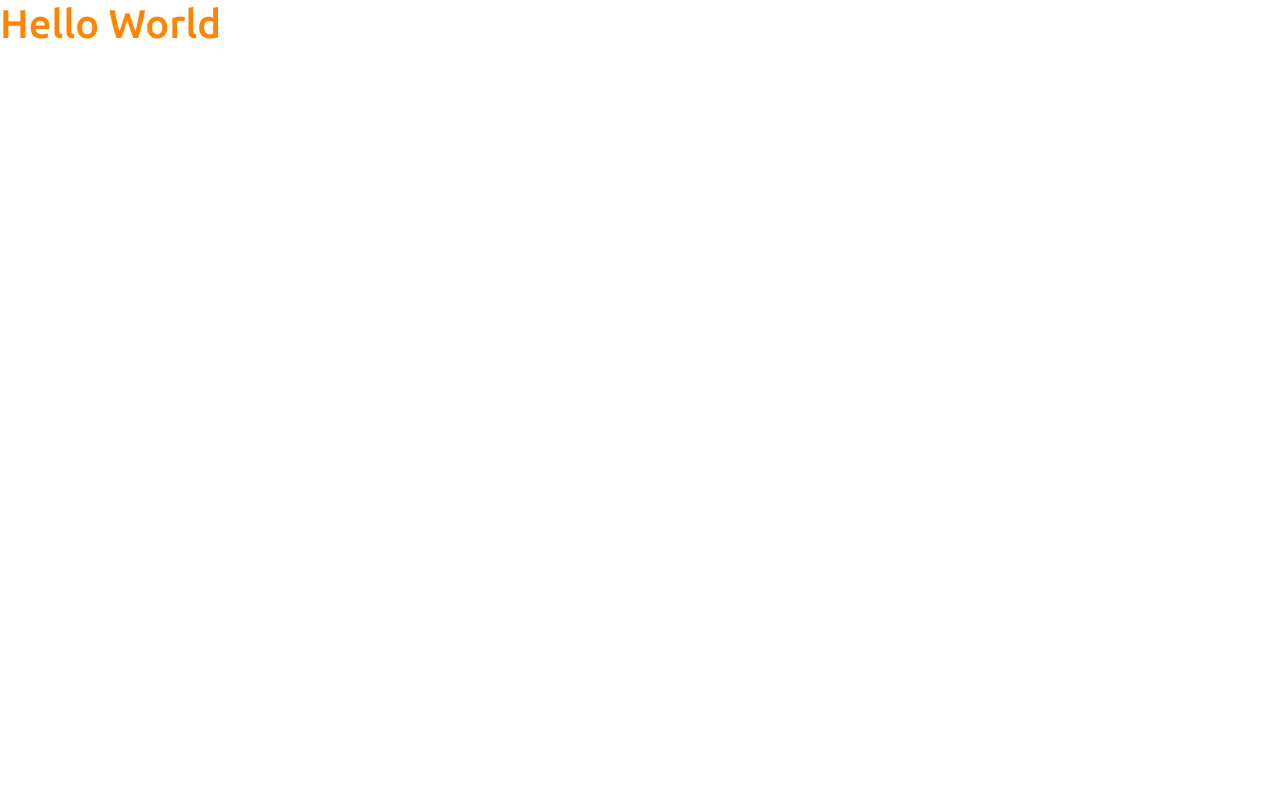
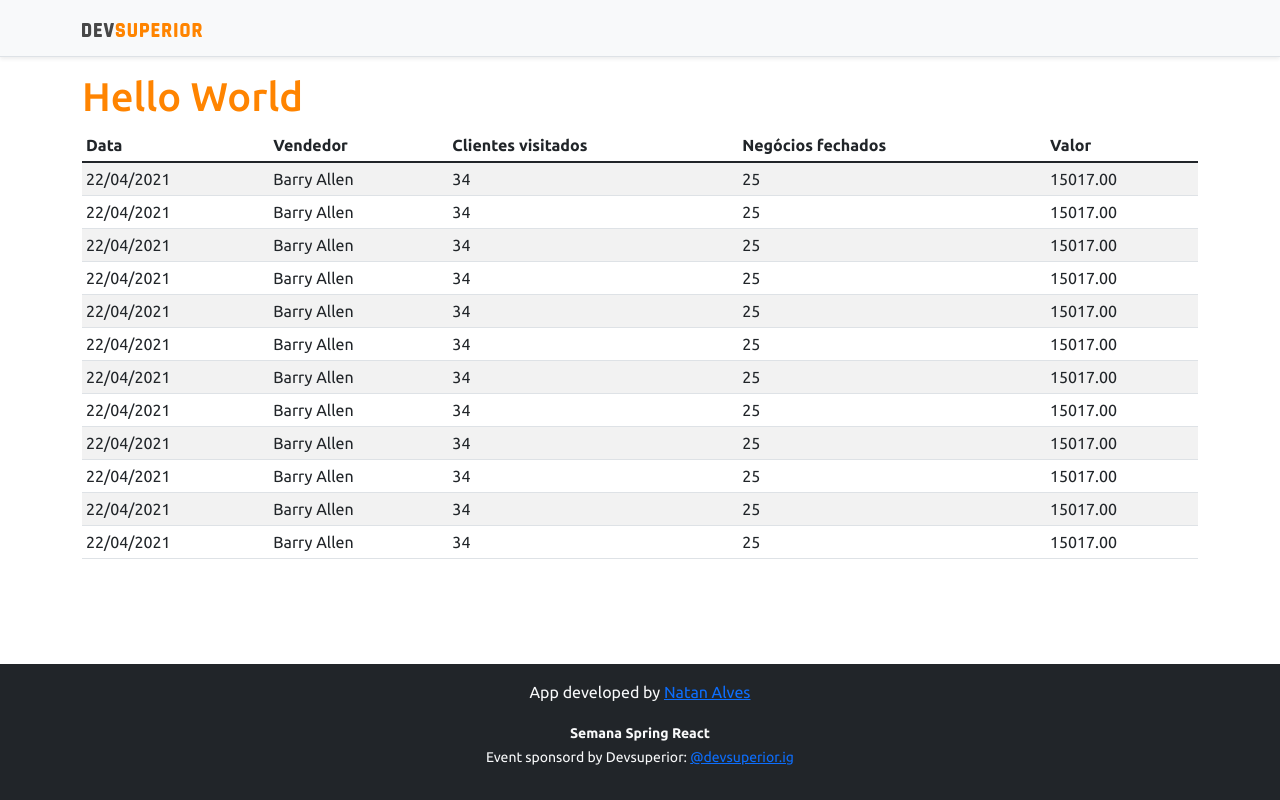
Before and after one commit to natanvittorino/spring_react-dev, a React (Create React App) app in the folder Frontend/: page / in a window 1280 px wide. Built offline with nearby package versions, Linux system fonts and the light colour scheme.

Commit message:
Basic static components

```diff
--- a/Frontend/src/App.tsx
+++ b/Frontend/src/App.tsx
@@ -1,8 +1,19 @@
+  import Footer from "components/Footer";
+import Navbar from "components/Navbar";
+import Datatable from "components/Datatable";
+
   function App() {
     return (
-    <div>
+      <>
+      <Navbar />
+      <div className="container">
         <h1 className="text-primary">Hello World</h1>
+
+        <Datatable />
       </div>
+
+      <Footer/>
+      </>
     );
   }
 
--- /dev/null
+++ b/Frontend/src/components/Datatable/index.tsx
@@ -0,0 +1,118 @@
+const Datatable = () =>  {
+    return (
+        <div className="table-responsive">
+    <table className="table table-striped table-sm">
+        <thead>
+            <tr>
+                <th>Data</th>
+                <th>Vendedor</th>
+                <th>Clientes visitados</th>
+                <th>Negócios fechados</th>
+                <th>Valor</th>
+            </tr>
+        </thead>
+        <tbody>
+            <tr>
+                <td>22/04/2021</td>
+                <td>Barry Allen</td>
+                <td>34</td>
+                <td>25</td>
+                <td>15017.00</td>
+            </tr>
+
+            <tr>
+                <td>22/04/2021</td>
+                <td>Barry Allen</td>
+                <td>34</td>
+                <td>25</td>
+                <td>15017.00</td>
+            </tr>
+
+            <tr>
+                <td>22/04/2021</td>
+                <td>Barry Allen</td>
+                <td>34</td>
+                <td>25</td>
+                <td>15017.00</td>
+            </tr>
+
+            <tr>
+                <td>22/04/2021</td>
+                <td>Barry Allen</td>
+                <td>34</td>
+                <td>25</td>
+                <td>15017.00</td>
+            </tr>
+
+            <tr>
+                <td>22/04/2021</td>
+                <td>Barry Allen</td>
+                <td>34</td>
+                <td>25</td>
+                <td>15017.00</td>
+            </tr>
+
+            <tr>
+                <td>22/04/2021</td>
+                <td>Barry Allen</td>
+                <td>34</td>
+                <td>25</td>
+                <td>15017.00</td>
+            </tr>
+
+            <tr>
+                <td>22/04/2021</td>
+                <td>Barry Allen</td>
+                <td>34</td>
+                <td>25</td>
+                <td>15017.00</td>
+            </tr>
+
+            <tr>
+                <td>22/04/2021</td>
+                <td>Barry Allen</td>
+                <td>34</td>
+                <td>25</td>
+                <td>15017.00</td>
+            </tr>
+
+            <tr>
+                <td>22/04/2021</td>
+                <td>Barry Allen</td>
+                <td>34</td>
+                <td>25</td>
+                <td>15017.00</td>
+            </tr>
+
+            <tr>
+                <td>22/04/2021</td>
+                <td>Barry Allen</td>
+                <td>34</td>
+                <td>25</td>
+                <td>15017.00</td>
+            </tr>
+
+            <tr>
+                <td>22/04/2021</td>
+                <td>Barry Allen</td>
+                <td>34</td>
+                <td>25</td>
+                <td>15017.00</td>
+            </tr>
+
+            <tr>
+                <td>22/04/2021</td>
+                <td>Barry Allen</td>
+                <td>34</td>
+                <td>25</td>
+                <td>15017.00</td>
+            </tr>
+        </tbody>
+    </table>
+</div>
+
+
+    );
+}
+
+export default Datatable;
--- /dev/null
+++ b/Frontend/src/components/Footer/index.tsx
@@ -0,0 +1,16 @@
+
+    const Footer = () =>  {
+        return (
+            <footer className="footer mt-auto py-3 bg-dark">
+    <div className="container">
+        <p className="text-light">App developed by <a href="https://github.com/natanvittorino" target="_blank" rel="noreferrer">Natan Alves</a></p>
+        <p className="text-light"><small><strong>Semana Spring React</strong><br/>
+        Event sponsord by Devsuperior: <a href="https://instagram.com/devsuperior.ig" target="_blank" rel="noreferrer">@devsuperior.ig</a></small></p>
+    </div>
+    </footer>
+
+
+        );
+    }
+
+    export default Footer;
--- /dev/null
+++ b/Frontend/src/components/Navbar/index.tsx
@@ -0,0 +1,15 @@
+    import ImgDsDark from 'assets/img/ds-dark.svg';
+    const Navbar = () =>  {
+        return (
+            <div className="d-flex flex-column flex-md-row align-items-center p-3 px-md-4 mb-3 bg-light border-bottom shadow-sm">
+            <div className="container">
+            <nav className="my-2 my-md-0 mr-md-3">
+                <img src={ImgDsDark} alt="DevSuperior" width="120" />
+            </nav>
+            </div>
+        </div>
+
+        );
+    }
+
+    export default Navbar;
```
Also changed, not shown: Frontend/src/assets/img/ds-dark.svg (added). Lines whose indentation alone changed are shown as unchanged.
